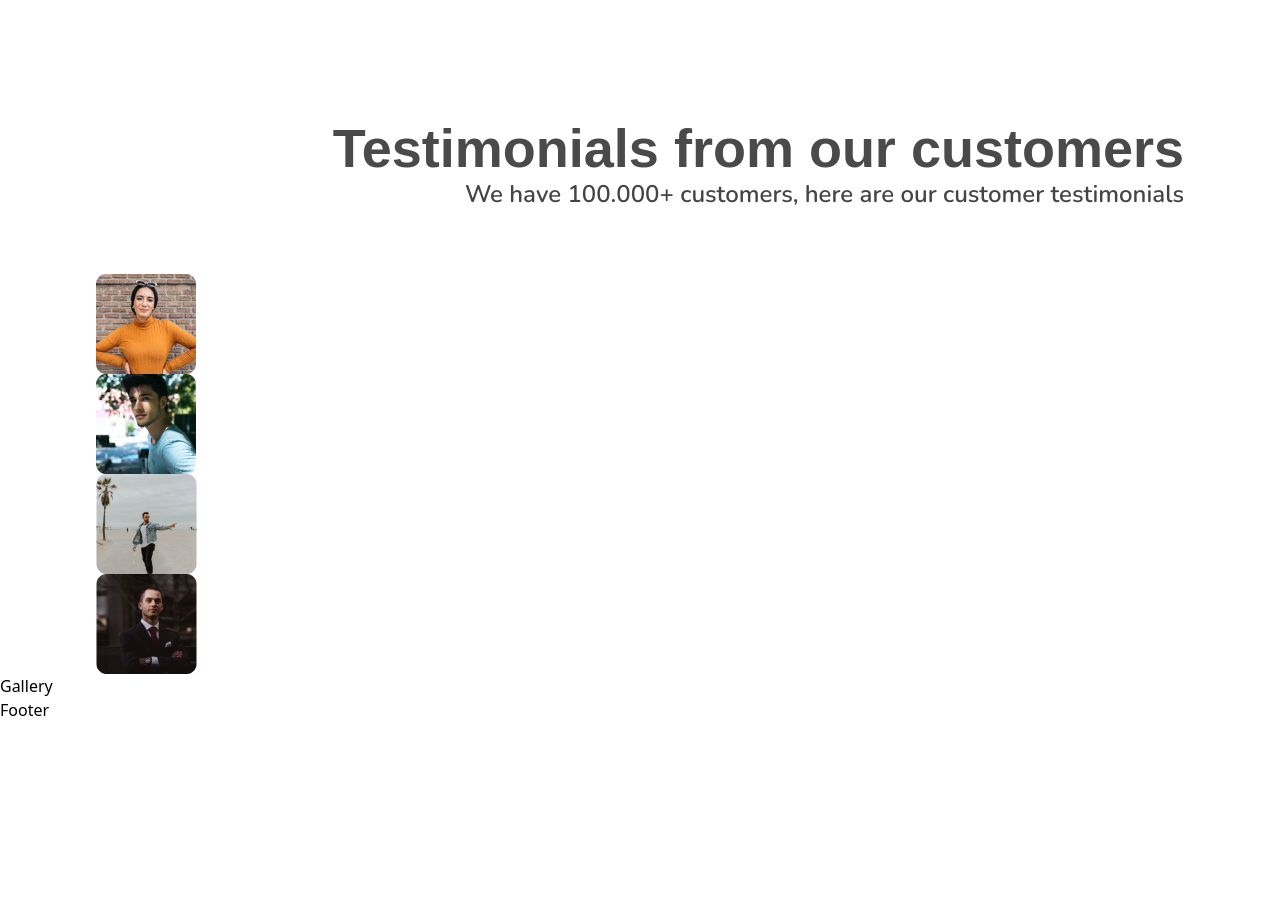
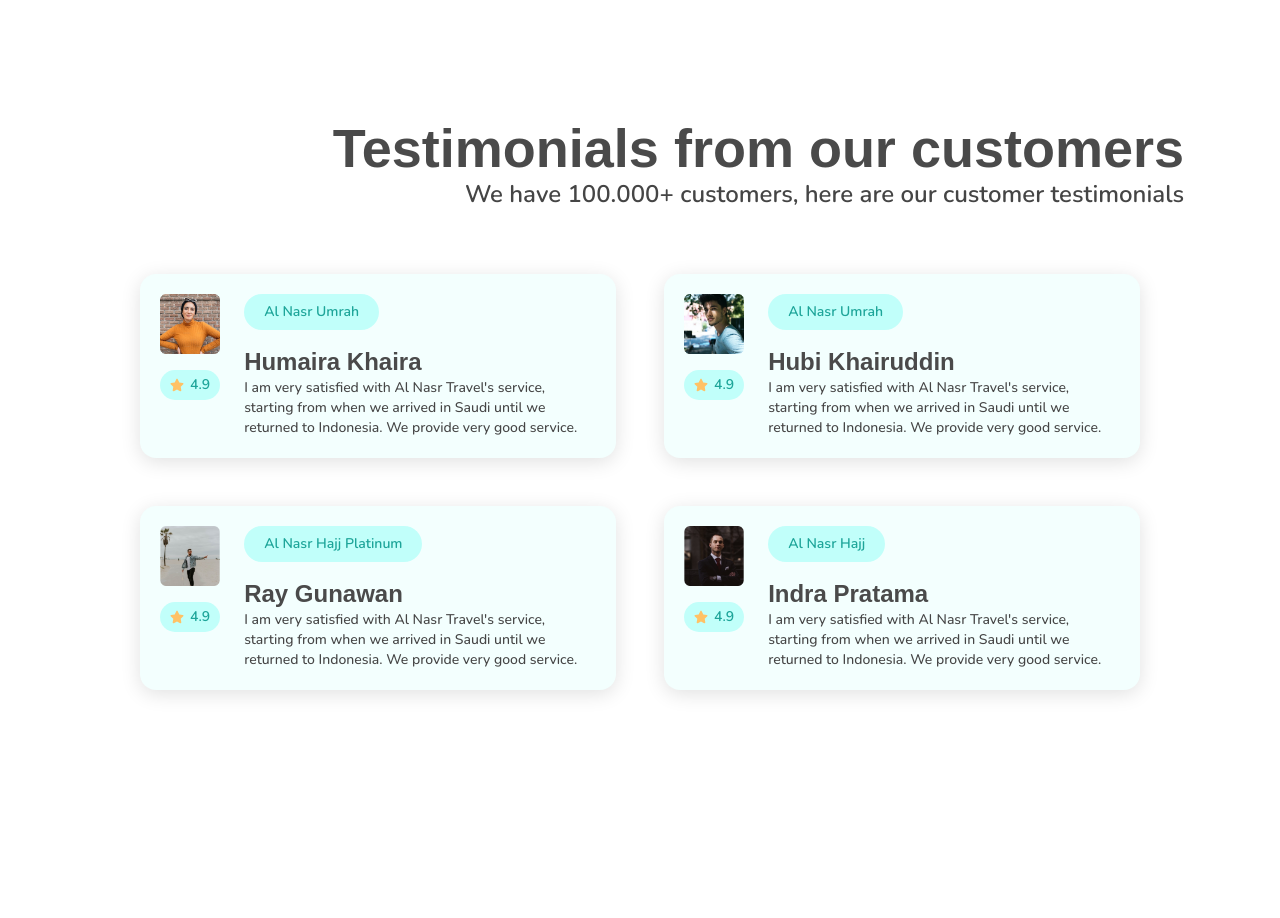
Before and after one commit to riskiarihidayat/alnasr-landing-page, a React (Vite) app: page / in a window 1280 px wide. Shown: the part 5220-6138 px from the top of the page. Before the commit the page ends 5942 px from the top, so only its background shows below. Built offline with nearby package versions, Linux system fonts and the light colour scheme; a web font is replaced by a local one.

Commit message:
feature/add testimonial page

```diff
--- a/src/components/TestimonialCard.jsx
+++ b/src/components/TestimonialCard.jsx
@@ -1,16 +1,21 @@
 import React from 'react'
 
-const TestimonialCard = ({ img, rating, tagline, cusName, cusRatings }) => {
+import { FaStar } from 'react-icons/fa'
+
+const TestimonialCard = ({ img, rating, cusPackage, cusName, cusRatings }) => {
   return (
-    <div>
+    <div className='flex justify-center items-start gap-6 p-5 rounded-2xl bg-white-bg shadow-facilities max-w-[476px]'>
       <div>
-        <img src={img} alt="Customer" />
-        <p>{rating}</p>
+        <img src={img} alt="Customer" className='w-[100px] mb-4' />
+        <p className='flex items-center gap-[6px] font-nunito font-semibold text-sm text-light-grey-text py-[5px] px-[10px] rounded-full bg-light-grey'>
+          <FaStar className='text-yellow' />
+          {rating}
+        </p>
       </div>
-      <div>
-        <p>{tagline}</p>
-        <p>{cusName}</p>
-        <p>{cusRatings}</p>
+      <div className='flex flex-col items-start flex-wrap'>
+        <p className='font-nunito font-semibold text-sm text-light-grey-text py-[8px] px-[20px] rounded-full bg-light-grey mb-4'>{cusPackage}</p>
+        <p className='section-title font-semibold text-2xl'>{cusName}</p>
+        <p className='section-description font-medium text-sm'>{cusRatings}</p>
       </div>
     </div>
   )
--- a/src/containers/Gallery.jsx
+++ b/src/containers/Gallery.jsx
@@ -2,7 +2,9 @@
 
 const Gallery = () => {
   return (
-    <div>Gallery</div>
+    <section>
+
+    </section>
   )
 }
 
--- a/src/containers/Testimonial.jsx
+++ b/src/containers/Testimonial.jsx
@@ -9,39 +9,39 @@
 
 const Testimonial = () => {
   return (
-    <section className='section-padding'>
+    <section className='section-padding mb-56'>
       <div className='mb-16 text-end'>
         <h1 className='section-title mb-3'>Testimonials from our customers </h1>
         <p className='section-description'>We have 100.000+ customers, here are our customer testimonials</p>
       </div>
-      <div>
+      <div className='flex flex-wrap items-center justify-center gap-12'>
         <TestimonialCard
           img={customer1}
-          rating=''
-          tagline=''
-          cusName=''
-          cusRatings=''
+          rating='4.9'
+          cusPackage='Al Nasr Umrah'
+          cusName='Humaira Khaira'
+          cusRatings="I am very satisfied with Al Nasr Travel's service, starting from when we arrived in Saudi until we returned to Indonesia. We provide very good service."
         />
         <TestimonialCard
           img={customer2}
-          rating=''
-          tagline=''
-          cusName=''
-          cusRatings=''
+          rating='4.9'
+          cusPackage='Al Nasr Umrah'
+          cusName='Hubi Khairuddin'
+          cusRatings="I am very satisfied with Al Nasr Travel's service, starting from when we arrived in Saudi until we returned to Indonesia. We provide very good service."
         />
         <TestimonialCard
           img={customer3}
-          rating=''
-          tagline=''
-          cusName=''
-          cusRatings=''
+          rating='4.9'
+          cusPackage='Al Nasr Hajj Platinum'
+          cusName='Ray Gunawan'
+          cusRatings="I am very satisfied with Al Nasr Travel's service, starting from when we arrived in Saudi until we returned to Indonesia. We provide very good service."
         />
         <TestimonialCard
           img={customer4}
-          rating=''
-          tagline=''
-          cusName=''
-          cusRatings=''
+          rating='4.9'
+          cusPackage='Al Nasr Hajj'
+          cusName='Indra Pratama'
+          cusRatings="I am very satisfied with Al Nasr Travel's service, starting from when we arrived in Saudi until we returned to Indonesia. We provide very good service."
         />
       </div>
     </section>
```
